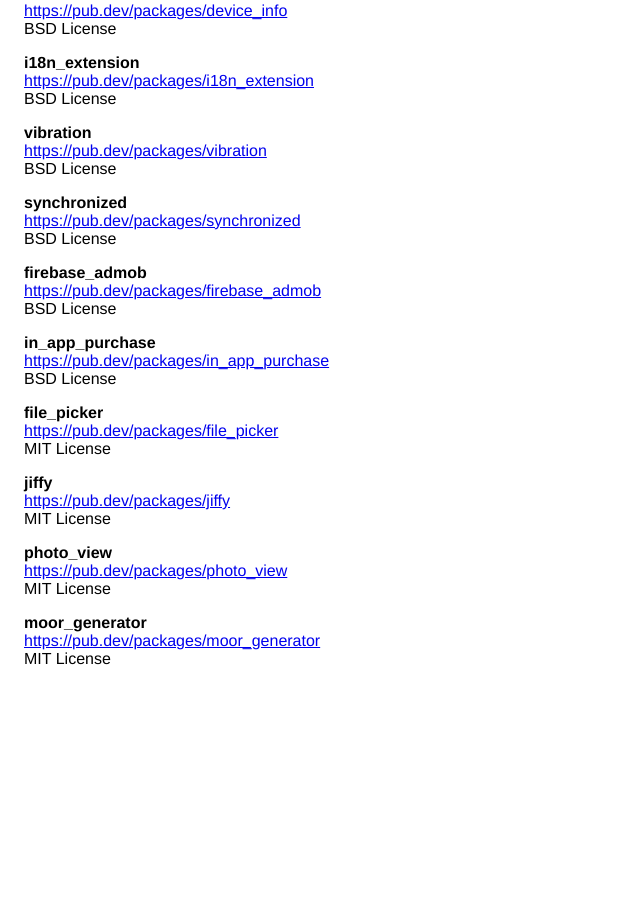
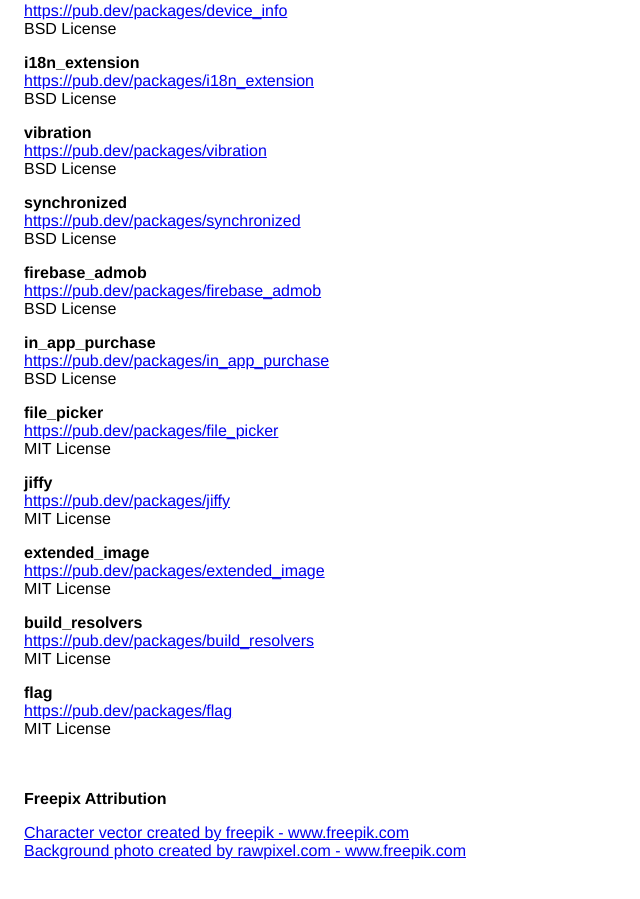
Before and after one commit to plantnote/plantnote.github.io, a Jekyll site: the page oss_notice.html, which Jekyll copies as it is, in a window 1280 px wide and 900 px high, scrolled down 1682 px. Shown: the whole window, without its empty margins (0-640 px from the left). Built offline with Jekyll 4.4.1, drawn with Linux system fonts in a browser that asks for light colours; before the commit the page ends 2390 px from its top, so only the background shows below that.

Commit message:
change some for 1.5.2

```diff
--- a/faq.html
+++ b/faq.html
@@ -10,9 +10,8 @@
     <strong><h3>Plantnote FAQ</h3></strong>
                 <p>
                   <strong>Q. How to sync data on multiple devices?</strong><br><br>
-                  Plantnote app doesn't support that feature.<br><br>
-                  I know most recent apps support automatic data sync between multiple devices with cloud database servers and associated users accounts. As a part-time individual developer, it's not easy for me to maintain the database server. I'm really sorry for that but you can transfer data when you change phones with backup & restore features.<br><br>
-                  On the other hand, an app with a local database has some advantages such as fast data access and no cellular data usage. Users may share data on multiple devices with backup & restore features but I don't recommend that way.
+                  Sorry but the app doesn't support that feature.<br><br>
+                  Most recent apps support automatic data sync between multiple devices with cloud database servers and associated users accounts. As a part-time individual developer, it's not easy for me to maintain the database server. However you can transfer data when you change phones with backup & restore features.<br><br>
                 </p>
     </body>
     </html>
--- a/oss_notice.html
+++ b/oss_notice.html
@@ -168,14 +168,26 @@
                   MIT License
                 </p>
                 <p>
-                  <strong>photo_view</strong><br>
-                  <a href="https://pub.dev/packages/photo_view">https://pub.dev/packages/photo_view</a><br>
+                  <strong>extended_image</strong><br>
+                  <a href="https://pub.dev/packages/extended_image">https://pub.dev/packages/extended_image</a><br>
                   MIT License
                 </p>
                 <p>
-                  <strong>moor_generator</strong><br>
-                  <a href="https://pub.dev/packages/moor_generator">https://pub.dev/packages/moor_generator</a><br>
+                  <strong>build_resolvers</strong><br>
+                  <a href="https://pub.dev/packages/build_resolvers">https://pub.dev/packages/build_resolvers</a><br>
                   MIT License
                 </p>
+                <p>
+                  <strong>flag</strong><br>
+                  <a href="https://pub.dev/packages/flag">https://pub.dev/packages/flag</a><br>
+                  MIT License
+                </p>
+      <br><br>
+      <strong>Freepix Attribution</strong>
+      <p>
+        <a href="https://www.freepik.com/vectors/character">Character vector created by freepik - www.freepik.com</a><br>
+        <a href="https://www.freepik.com/photos/background">Background photo created by rawpixel.com - www.freepik.com</a>
+      </p>
+
     </body>
     </html>
```
Also changed, not shown: change_log.html (+7 -1 lines), how_to.html (+14 -5 lines).
